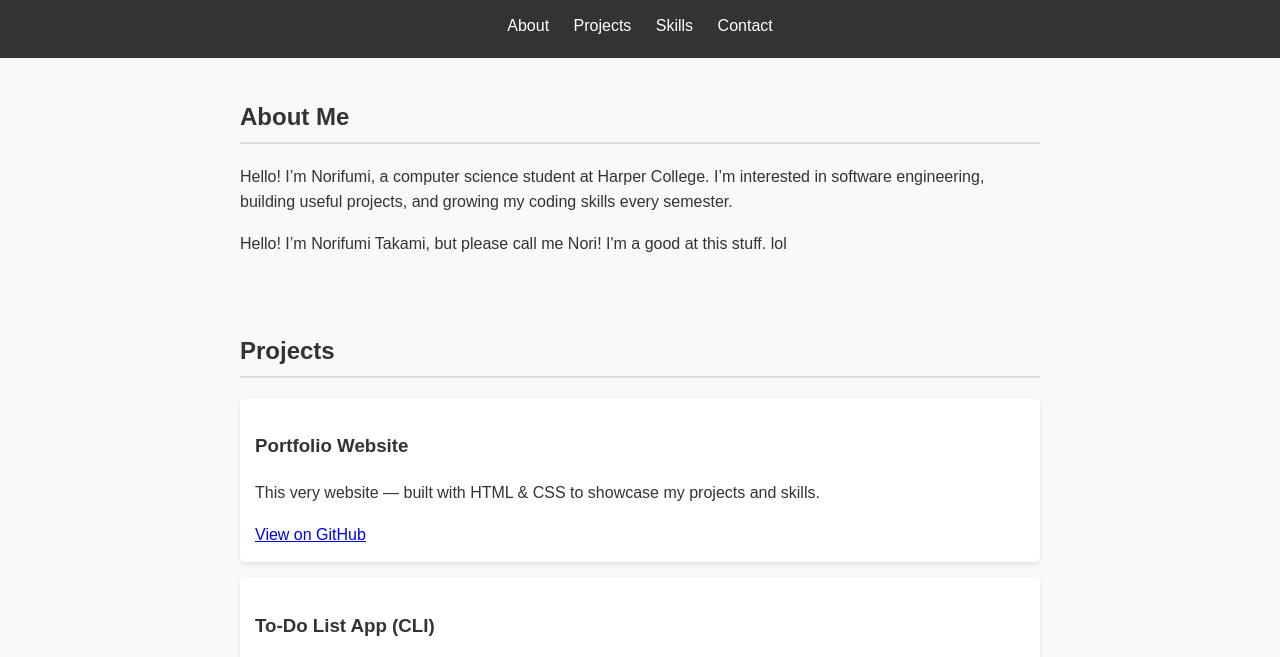
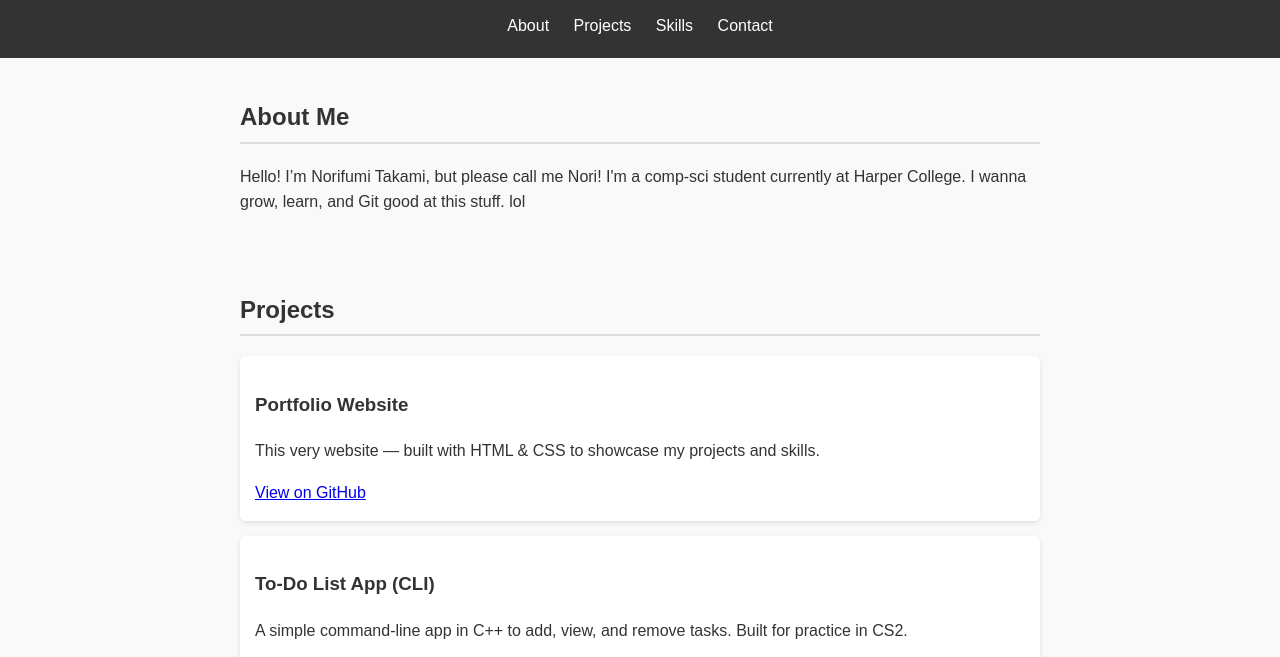
Before and after one commit to n0rifumi/portfolio, a plain HTML site: page index.html in a window 1280 px wide. Shown: the part 116-773 px from the top of the page. Drawn offline with Linux system fonts and the light colour scheme.

Commit message:
Update index.html
updated about me

```diff
--- a/index.html
+++ b/index.html
@@ -20,8 +20,8 @@
 
   <section id="about">
     <h2>About Me</h2>
-    <p>Hello! I’m Norifumi, a computer science student at Harper College. I’m interested in software engineering, building useful projects, and growing my coding skills every semester.</p>
     <p>Hello! I’m Norifumi Takami, but please call me Nori! I'm a
+    comp-sci student currently at Harper College. I wanna grow, learn, and Git
     good at this stuff. lol
     </p>
   </section>
```
